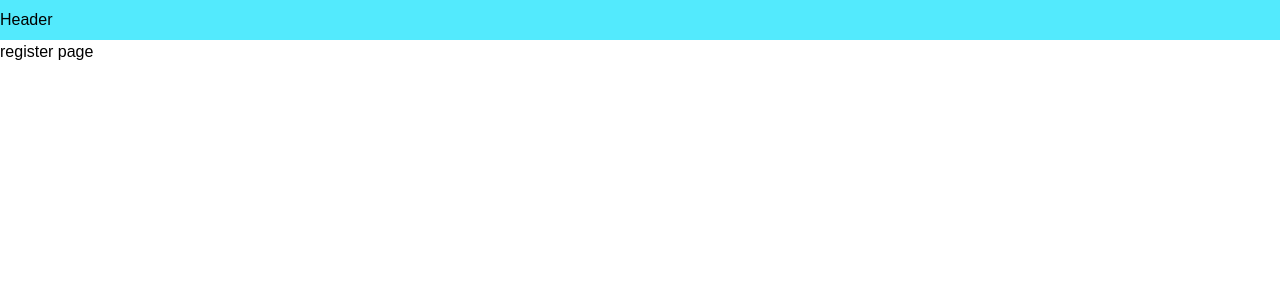
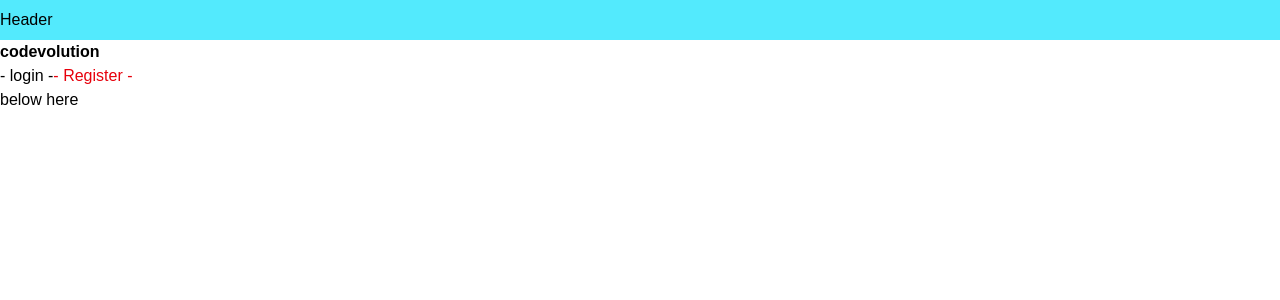
Before and after one commit to xvolv/learn, a Next.js app: page /register in a window 1280 px wide. Shown: the top 300 px of the page. Built offline with nearby package versions, Linux system fonts and the light colour scheme.

Commit message:
adding template layout

```diff
--- a/app/(auth)/login/page.tsx
+++ b/app/(auth)/login/page.tsx
@@ -1,7 +1,13 @@
-import React from "react";
+"use client";
+import React, { useEffect } from "react";
+import toast from "react-hot-toast";
 
 const page = () => {
-  return <div>Login page</div>;
+  useEffect(() => {
+    toast.success("logged in");
+  },[]);
+
+  return <div></div>;
 };
 
 export default page;
--- a/app/(auth)/register/page.tsx
+++ b/app/(auth)/register/page.tsx
@@ -1,7 +1,34 @@
-import React from "react";
+"use client";
+import React, { useEffect, useRef } from "react";
+import toast from "react-hot-toast";
 
-const page = () => {
-  return <div>register page</div>;
+const Page = () => {
+  const containerRef = useRef<HTMLDivElement>(null);
+
+  useEffect(() => {
+    toast.custom((t) => (
+      <div
+        style={{
+          marginTop: "8px",
+          background: "#333",
+          color: "white",
+          padding: "8px 16px",
+          borderRadius: "6px",
+        }}
+      >
+        ✅ Registered!
+      </div>
+    ), {
+      // attach it right after "below here"
+      position: "top-center", // still required, but we’ll anchor visually
+    });
+  }, []);
+
+  return (
+    <div ref={containerRef}>
+      below here
+    </div>
+  );
 };
 
-export default page;
+export default Page;
--- /dev/null
+++ b/app/(auth)/template.tsx
@@ -0,0 +1,13 @@
+import React from "react";
+import { Toaster } from "react-hot-toast";
+
+const layout = ({ children }: { children: React.ReactNode }) => {
+  return (
+    <div>
+      <Toaster />
+      {children}
+    </div>
+  );
+};
+
+export default layout;
--- a/app/layout.tsx
+++ b/app/layout.tsx
@@ -1,7 +1,9 @@
-import type { Metadata } from "next";
+"use client";
+import { usePathname } from "next/navigation";
 import { Geist, Geist_Mono } from "next/font/google";
 import Header from "./components/Header";
 import "./globals.css";
+import Link from "next/link";
 
 const geistSans = Geist({
   variable: "--font-geist-sans",
@@ -13,25 +15,36 @@ const geistMono = Geist_Mono({
   subsets: ["latin"],
 });
 
-export const metadata: Metadata = {
-  title: {
-    default: "fall back for childen route",
-    template: "%s | sal",
-  },
-  description: "",
-};
-
 export default function RootLayout({
   children,
 }: Readonly<{
   children: React.ReactNode;
 }>) {
+  const path = usePathname();
   return (
     <html lang="en">
       <body
         className={`${geistSans.variable} ${geistMono.variable} antialiased`}
       >
         <Header />
+        <div>
+          <b>codevolution</b>
+          <br />
+          <Link
+            href="/login"
+            className={path === "/login" ? "text-red-600" : ""}
+          >
+           - login -
+          </Link>
+
+          <Link
+            href="/register"
+            className={path === "/register" ? "text-red-600" : ""}
+          >
+             - Register -
+          </Link>
+          <br />
+        </div>
         {children}
       </body>
     </html>
--- a/app/page.tsx
+++ b/app/page.tsx
@@ -1,13 +1,9 @@
+"use client";
 import React from "react";
-import Link from "next/link";
 const page = () => {
   return (
     <div>
-      <b>codevolution</b>
-      <Link href="/login">login</Link>
-      <br />
-      <Link href="/register">Register</Link>
-      <br />
+
     </div>
   );
 };
```
Also changed, not shown: package.json (+6 -5 lines), 1 other file (tests, documents, lock files or other folders).
